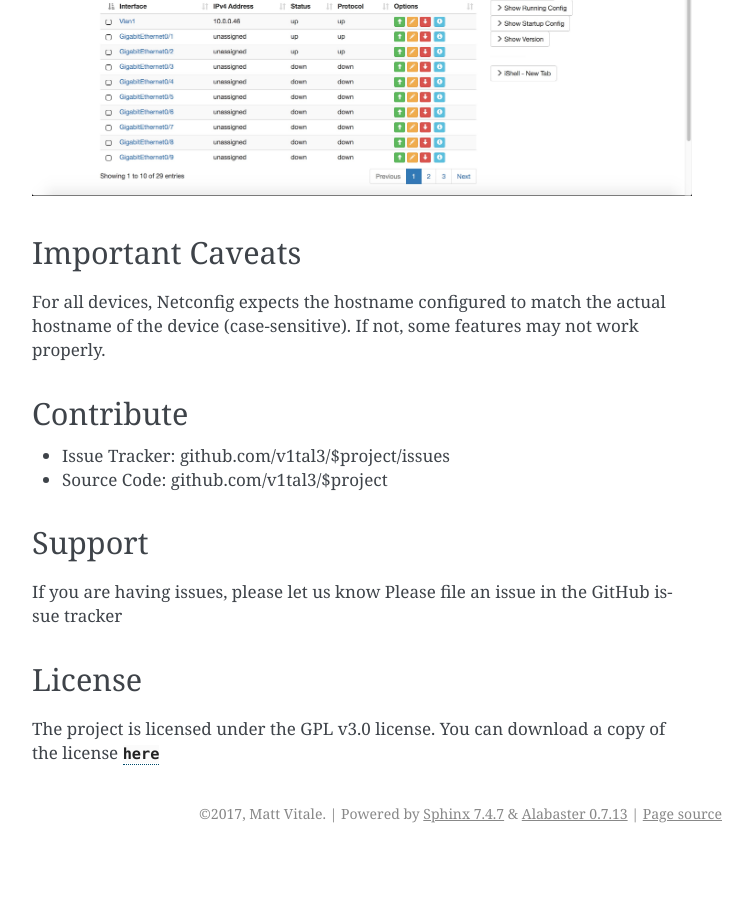
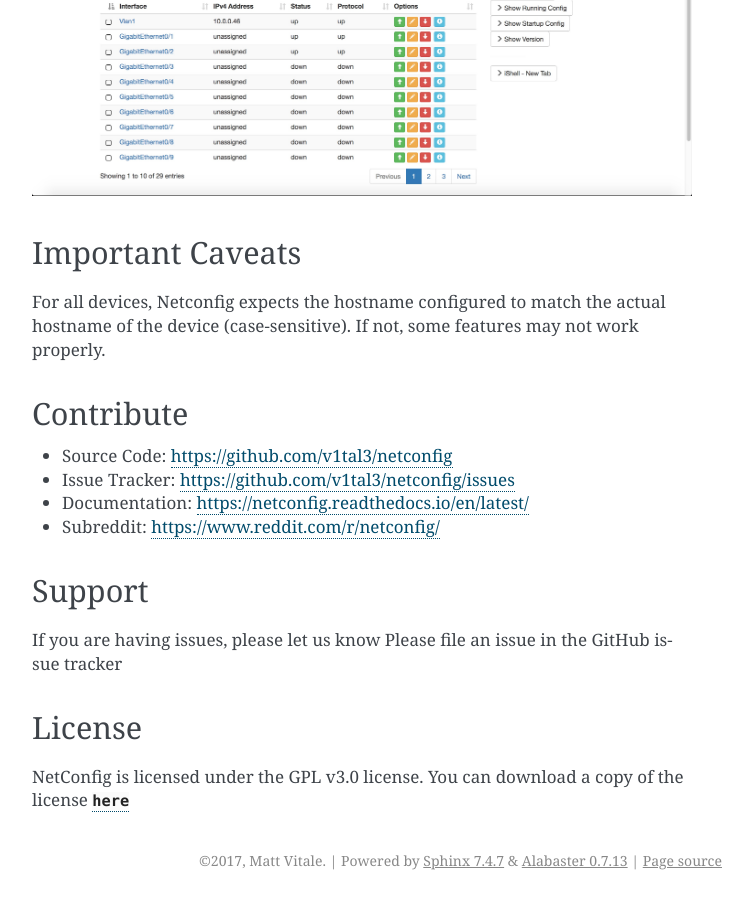
Before and after one commit to matt852/netconfig, a Sphinx documentation site: the page built from docs/readme.rst, in a window 1280 px wide and 900 px high, scrolled down 2008 px. Shown: the whole window, without its empty margins (388-1141 px from the left). Built offline with Sphinx 7.4.7, drawn with Linux system fonts in a browser that asks for light colours; before the commit the page ends 2861 px from its top, so only the background shows below that.

Commit message:
Readme corrections
Fixed links and wording in Readme file

```diff
--- a/docs/readme.rst
+++ b/docs/readme.rst
@@ -61,8 +61,10 @@
 Contribute
 ----------
 
-- Issue Tracker: github.com/v1tal3/$project/issues
-- Source Code: github.com/v1tal3/$project
+* Source Code: https://github.com/v1tal3/netconfig
+* Issue Tracker: https://github.com/v1tal3/netconfig/issues
+* Documentation: https://netconfig.readthedocs.io/en/latest/
+* Subreddit: https://www.reddit.com/r/netconfig/
 
 Support
 -------
@@ -73,4 +75,4 @@
 License
 -------
 
-The project is licensed under the GPL v3.0 license.  You can download a copy of the license :download:`here <license.txt>`
+NetConfig is licensed under the GPL v3.0 license.  You can download a copy of the license :download:`here <license.txt>`
```
Also changed, not shown: 5 other files.
